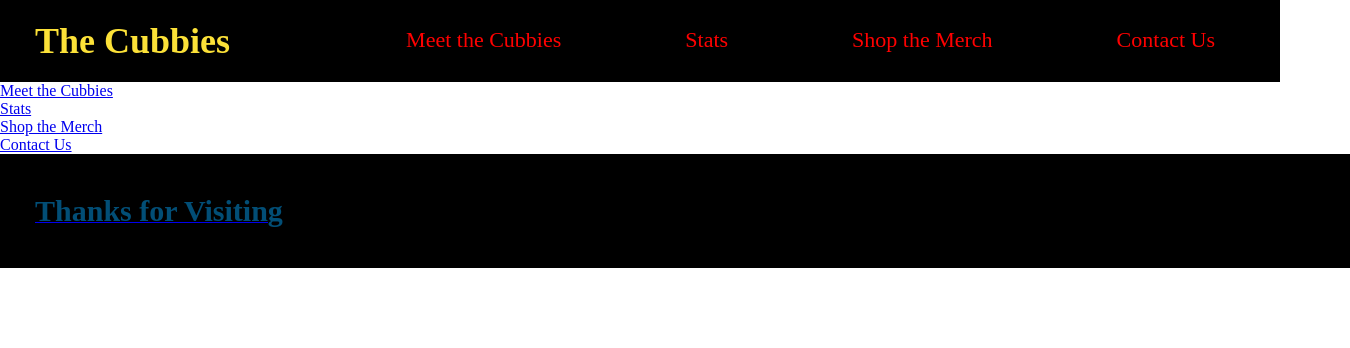
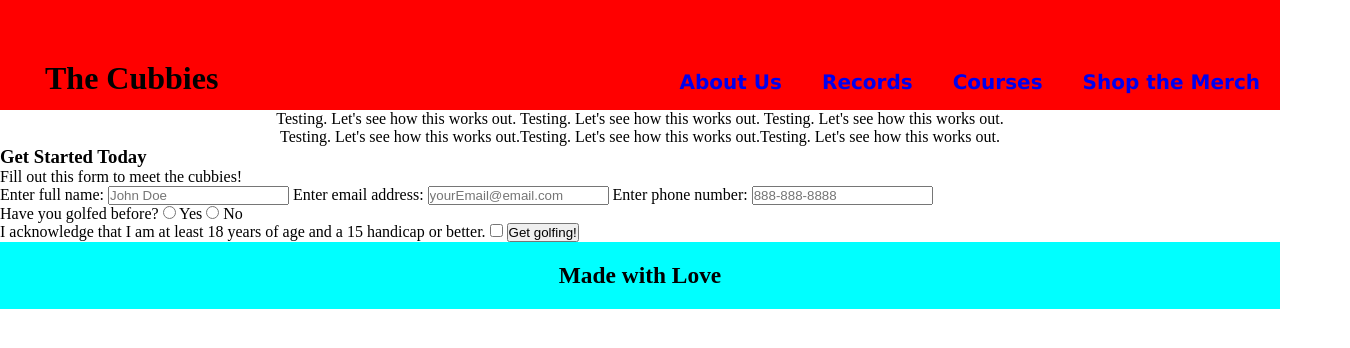
Before and after one commit to MNlegion/test-project-learning, a plain HTML site: page index.html in a window 1280 px wide. Shown: the whole page, 1350 px wide, since content can reach past the window. Drawn offline with Linux system fonts and the light colour scheme.

Commit message:
initial setup and design

```diff
--- a/assets/css/styles.css
+++ b/assets/css/styles.css
@@ -1,59 +1,41 @@
+
 * {
   margin: 0;
   padding: 0;
 }
 
-body {
-  color: white;
+.container, .container ul {
+  display: flex;
+  justify-content: space-between;
+  align-items:baseline;
+  background-color: red;
+  padding: 35px 0px 8px 45px;
 }
 
-header {
-  padding: 20px 35px;
-  background-color: black;
-  color: red;
+.container li, .container a {
+  list-style: none;
+  text-decoration: none;
+  /* display: flex; */
+  padding-left: 10px;
+  padding-right: 10px;
+  font-size: 20px;
+  font-weight: bolder;
+  font-family: 'Lucida Sans', 'Lucida Sans Regular', 'Lucida Grande', 'Lucida Sans Unicode', Geneva, Verdana, sans-serif;
 }
 
-header h1 {
-  font-weight: bold;
-  font-size: 36px;
-  color: #fce138;
-  margin: 0;
-  display: inline;
+.containerBody, .containerAside {
+  display: flex;
+  flex-wrap: wrap;
+  justify-content: space-around;
 }
 
-header nav {
-  float: right;
-  margin: 7px 0;
+.containerFooter {
+  background-color: aqua;
+  font-size: 20px;
+  padding: 20px;
+  display: flex;
+  flex-wrap: wrap;
+  justify-content: center;
+  align-items: flex-end;
+  position: relative;
 }
-
-header nav ul li {
-  display: inline;
-}
-
-header nav ul li a {
-  margin: 0 30px;
-  font-weight: lighter;
-  font-size: 22px;
-}
-
-header ul {
-  list-style-type: none;
-}
-
-header a {
-  color: red;
-  text-decoration: none;
-}
-
-footer {
-  background: black;
-  width: 100%;
-  padding: 40px 35px;
-}
-
-footer h3 {
-  display: inline;
-  color: #024e76;
-  font-size: 30px;
-  margin: 0;
-}
--- a/index.html
+++ b/index.html
@@ -4,34 +4,89 @@
     <meta charset="UTF-8" />
     <meta http-equiv="X-UA-Compatible" content="IE=edge" />
     <meta name="viewport" content="width=device-width, initial-scale=1.0" />
+    <title>The Cubbies</title>
     <link rel="stylesheet" href="./assets/css/styles.css" />
-    <title>The Cubbies</title>
   </head>
   <body>
-    <main>
+    <div class="container">
       <header>
         <h1>The Cubbies</h1>
-        <nav>
-            <ul>
-              <li><a href="#meet-the-cubbies">Meet the Cubbies</li>
-              <li><a href="#stats">Stats</li>
-              <li><a href="#shop-the-merch">Shop the Merch</li>
-              <li><a href="#contact-us">Contact Us</li>
-            </ul>
-        </nav>
       </header>
-      <section id="meet-the-cubbies">Meet the Cubbies</section>
-      <section id="stats">Stats</section>
-      <section id="shop-the-merch">Shop the Merch</section>
-      <section id="contact-us">Contact Us</section>
 
+      <nav>
+        <ul>
+          <li><a href="#about-us">About Us</a></li>
+          <li><a href="#records">Records</a></li>
+          <li><a href="#courses">Courses</a></li>
+          <li><a href="#shop">Shop the Merch</a></li>
+        </ul>
+      </nav>
+    </div>
 
+    <section class="containerBody">
+      <div>
+        <p>
+          Testing. Let's see how this works out. Testing. Let's see how this
+          works out. Testing. Let's see how this works out.
+        </p>
+      </div>
+    </section>
 
+    <section class="containerAside">
+      <aside>
+        <p>
+          Testing. Let's see how this works out.Testing. Let's see how this
+          works out.Testing. Let's see how this works out.
+        </p>
+      </aside>
+    </section>
 
-    </main>
-    <footer>
-        <h3>Thanks for Visiting</h3>
+    <section>
+      <div>
+        <h3>Get Started Today</h3>
+        <p>Fill out this form to meet the cubbies!</p>
+        <!-- Form element below -->
+        <form>
+          <label for="name">Enter full name:</label>
+          <input type="text" placeholder="John Doe" name="name" id="name" />
+          <label for="email">Enter email address:</label>
+          <input
+            type="text"
+            placeholder="yourEmail@email.com"
+            name="email"
+            id="email"
+          />
+          <label for="phone">Enter phone number:</label>
+          <input
+            type="text"
+            placeholder="888-888-8888"
+            name="phone"
+            id="phone"
+          />
+          <p>
+            Have you golfed before?
+            <input type="radio" name="trainer-confirm" id="trainer-yes" />
+            <label for="trainer-yes">Yes</label>
+            <input type="radio" name="trainer-confirm" id="trainer-no" />
+            <label for="trainer-no">No</label>
+          </p>
+          <p>
+            <label for="checkbox" >
+              I acknowledge that I am at least 18 years of age and a 15 handicap or better.
+            </label>
+            <input type="checkbox" name="age-confirm" id="checkbox" />
+            <button type="submit">
+              Get golfing!
+            </button>
+          </p>
+        </form>
+      </div>
+    </section>
+
+    <footer class="containerFooter">
+      <h3>Made with Love</h3>
     </footer>
+
     <script src="./assets/js/app.js"></script>
   </body>
 </html>
```
